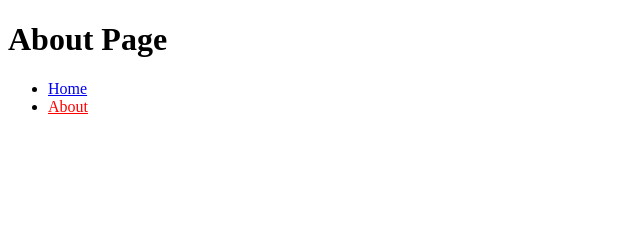
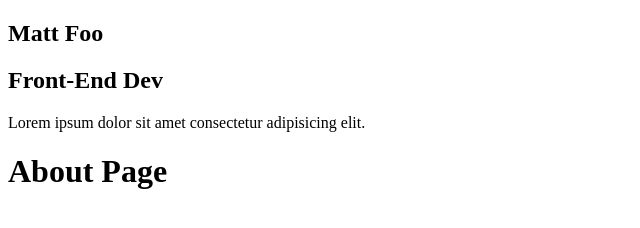
Before and after one commit to fabloliv/gatsby-test, a Gatsby site: page /about in a window 1280 px wide. Shown: the whole page, without its empty margins (0-640 px from the left). Built offline with nearby package versions, Linux system fonts and the light colour scheme; Gatsby itself is replaced by a stand-in of ours.

Commit message:
Create Profile Component

```diff
--- a/src/components/Profile/index.js
+++ b/src/components/Profile/index.js
@@ -0,0 +1,11 @@
+import React from "react"
+
+const Profile = () => (
+    <div className="Profile-wrapper">
+        <h1>Matt Foo</h1>
+        <h2>Front-End Dev</h2>
+        <p>Lorem ipsum dolor sit amet consectetur adipisicing elit.</p>
+    </div>
+)
+
+export default Profile
--- a/src/components/layout.js
+++ b/src/components/layout.js
@@ -1,9 +1,15 @@
 import React from "react"
 import PropTypes from "prop-types"
+import Profile from "./Profile"
 
 const Layout = ({ children }) => {
   return (
-    <main>{children}</main>
+    <>
+      <aside>
+        <Profile />
+      </aside>
+      <main>{children}</main>
+    </>
   )
 }
 
--- a/src/pages/about.js
+++ b/src/pages/about.js
@@ -1,14 +1,13 @@
-import React from "react";
-import { Link } from "gatsby"
+import React from "react"
+
+import Layout from "../components/layout"
+import SEO from "../components/seo"
 
 const AboutPage = () => (
-    <>
+    <Layout>
+        <SEO title="About" />
         <h1>About Page</h1>
-        <ul>
-            <li><Link to="/" activeStyle={{ color: 'red' }}>Home</Link></li>
-            <li><Link to="/about" activeStyle={{ color: 'red' }}>About</Link></li>
-        </ul>
-    </>
+    </Layout>
 )
 
 export default AboutPage
--- a/src/pages/index.js
+++ b/src/pages/index.js
@@ -1,5 +1,4 @@
 import React from "react"
-import { Link } from "gatsby"
 
 import Layout from "../components/layout"
 import SEO from "../components/seo"
@@ -8,10 +7,7 @@
   <Layout>
     <SEO title="Home" />
     <h1>Home</h1>
-    <ul>
-      <li><Link to="/" activeStyle={{ color: 'red' }}>Home</Link></li>
-      <li><Link to="/about">About</Link></li>
-    </ul>
+
   </Layout>
 )
 
```
